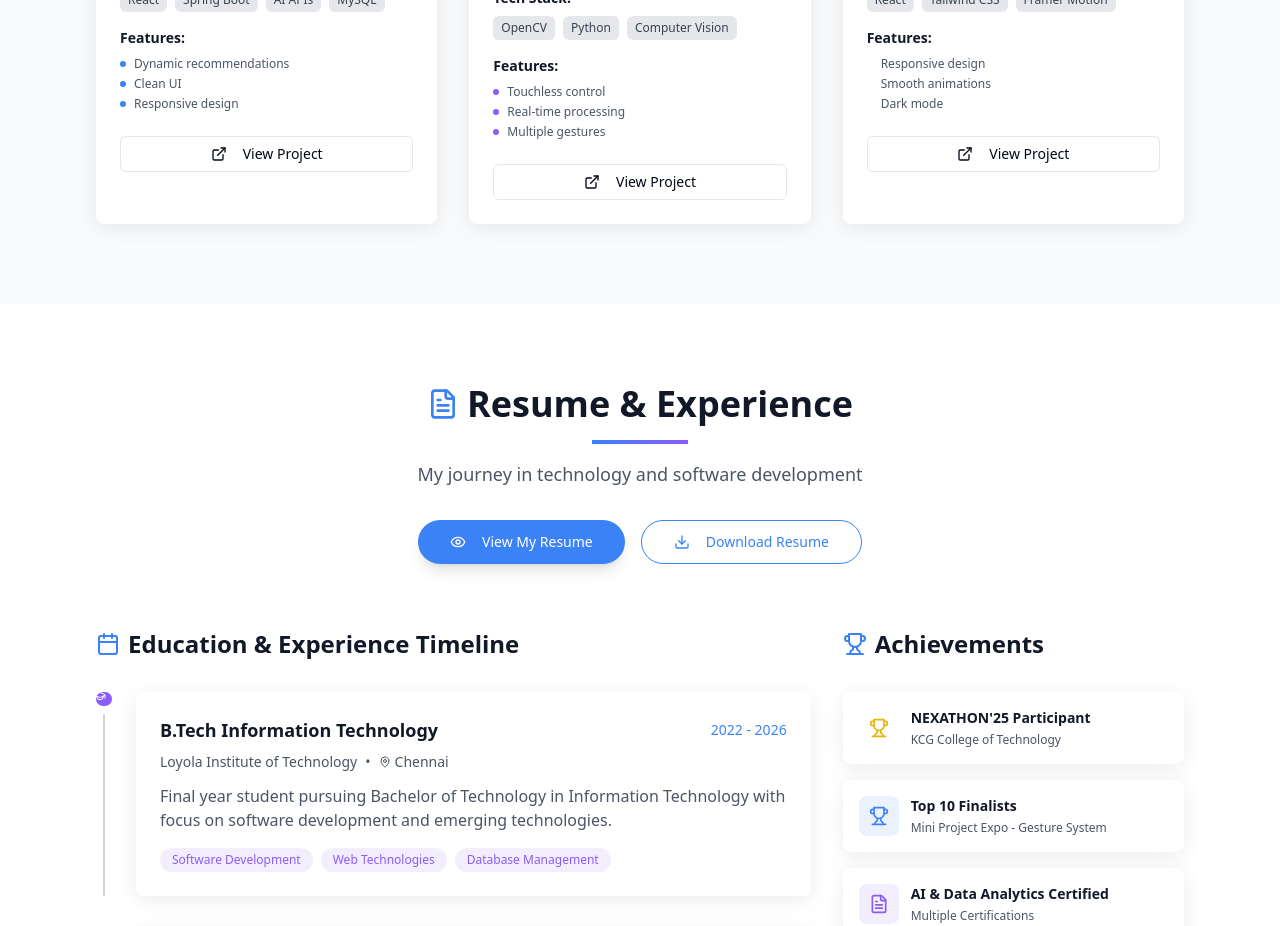
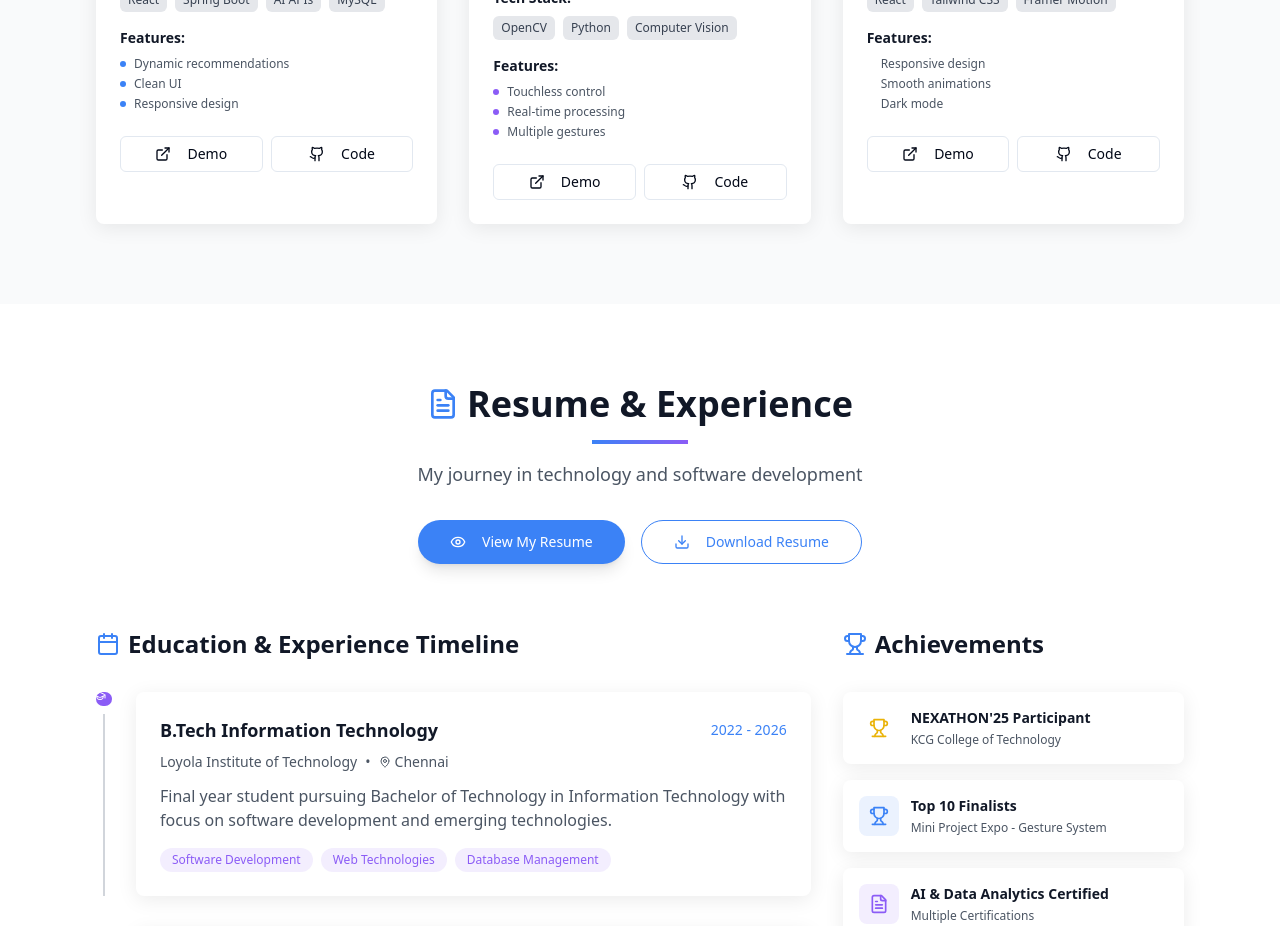
Before and after one commit to Abiston20/portfolio, a React (Vite) app: page / in a window 1280 px wide. Shown: the part 2860-3786 px from the top of the page. Built offline with nearby package versions, Linux system fonts and the light colour scheme.

Commit message:
Revert project buttons to demo and code
Reverts the project buttons to their previous state, displaying "Demo" and "Code" links.

```diff
--- a/src/components/ProjectsSection.tsx
+++ b/src/components/ProjectsSection.tsx
@@ -164,7 +164,11 @@ const ProjectsSection = () => {
                     <div className="flex gap-2">
                       <Button size="sm" variant="outline" className="flex-1 group-hover:border-portfolio-primary group-hover:text-portfolio-primary">
                         <ExternalLink className="w-4 h-4 mr-2" />
-                        View Project
+                        Demo
+                      </Button>
+                      <Button size="sm" variant="outline" className="flex-1 group-hover:border-portfolio-secondary group-hover:text-portfolio-secondary">
+                        <Github className="w-4 h-4 mr-2" />
+                        Code
                       </Button>
                     </div>
                   </CardContent>
```
